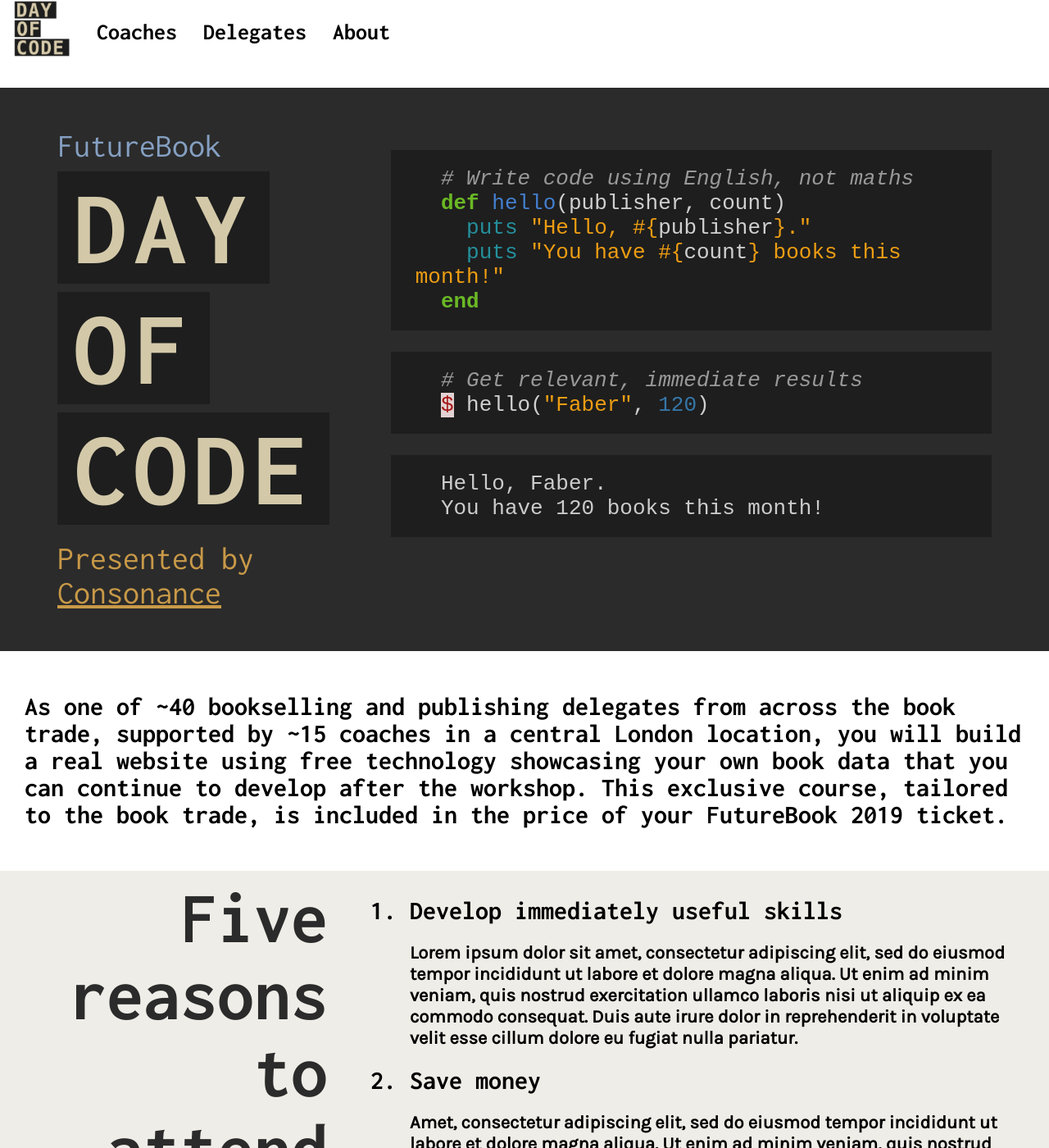
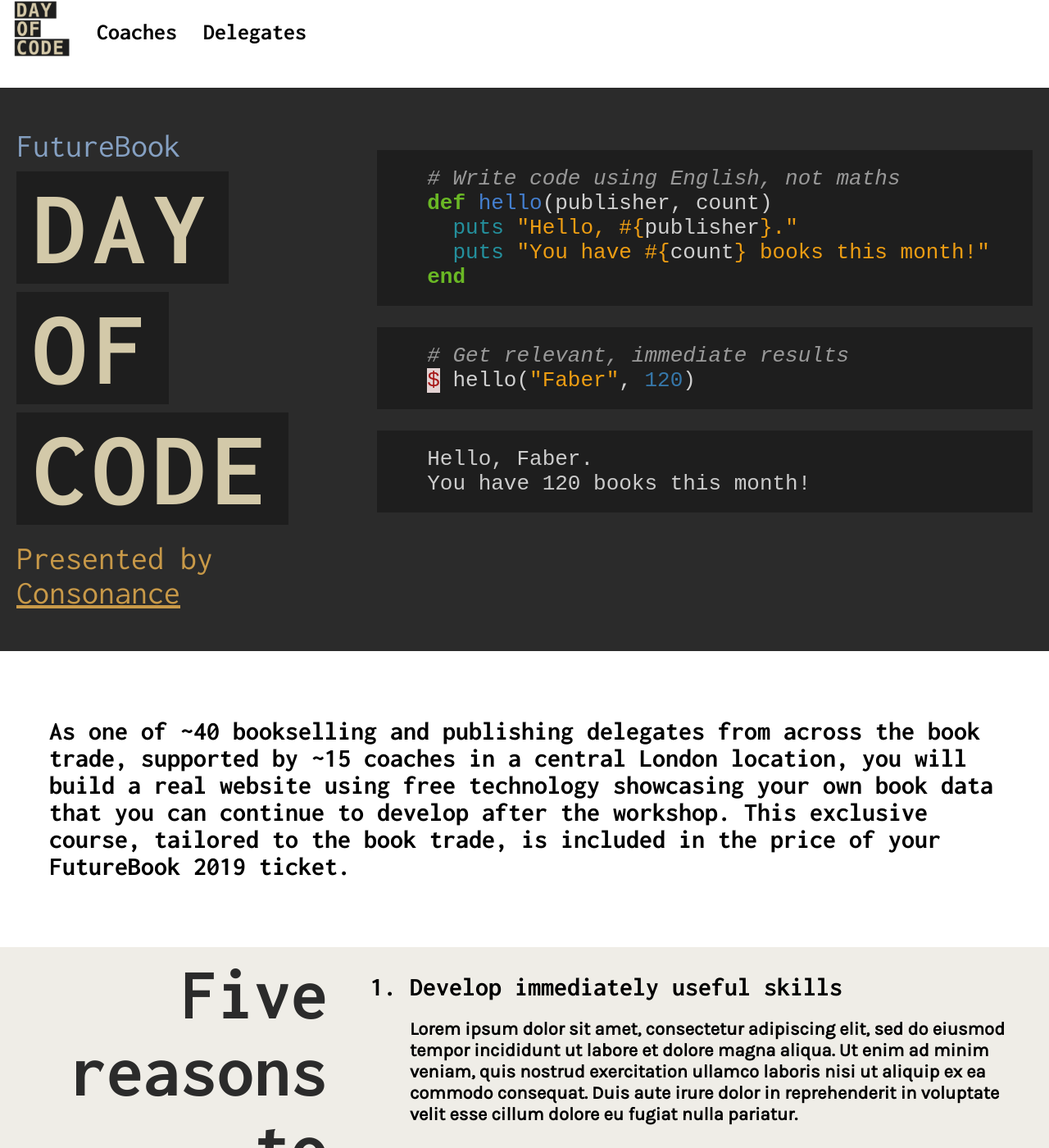
Before and after one commit to GeneralProducts/day-of-code, a Jekyll site: the page built from index.html, in a window 1280 px wide and 1400 px high. Shown: the whole window at 82% size. Built offline with Jekyll 4.4.1, drawn with Linux system fonts in a browser that asks for light colours.

Commit message:
adjust padding

```diff
--- a/_includes/nav.html
+++ b/_includes/nav.html
@@ -7,6 +7,5 @@
     </li>
     <li><a href="#news">Coaches</a></li>
     <li><a href="#contact">Delegates</a></li>
-    <li><a href="#contact">About</a></li>
   </ul>
 </nav>
--- a/_sass/main.scss
+++ b/_sass/main.scss
@@ -72,21 +72,11 @@
 section {
   margin-top:30px;
   background-color: #2b2b2b;
-  padding: 50px
-}
-
-section:first-child{
-  margin-top:0
-}
-
-section.no-top-margin {
-  margin-top:0;padding-top:0
+  padding: 50px 0;
 }
 
 .wrap {
   position:relative;
-  // max-width:480px;
-  // margin:0 auto;
   padding:0 20px
 }
 
@@ -157,8 +147,8 @@
   font-size: 200%
 }
 
-.banner , .cta{
-  padding: 30px;
+.banner, .cta{
+  padding: 60px;
 }
 
 .cta {
```
